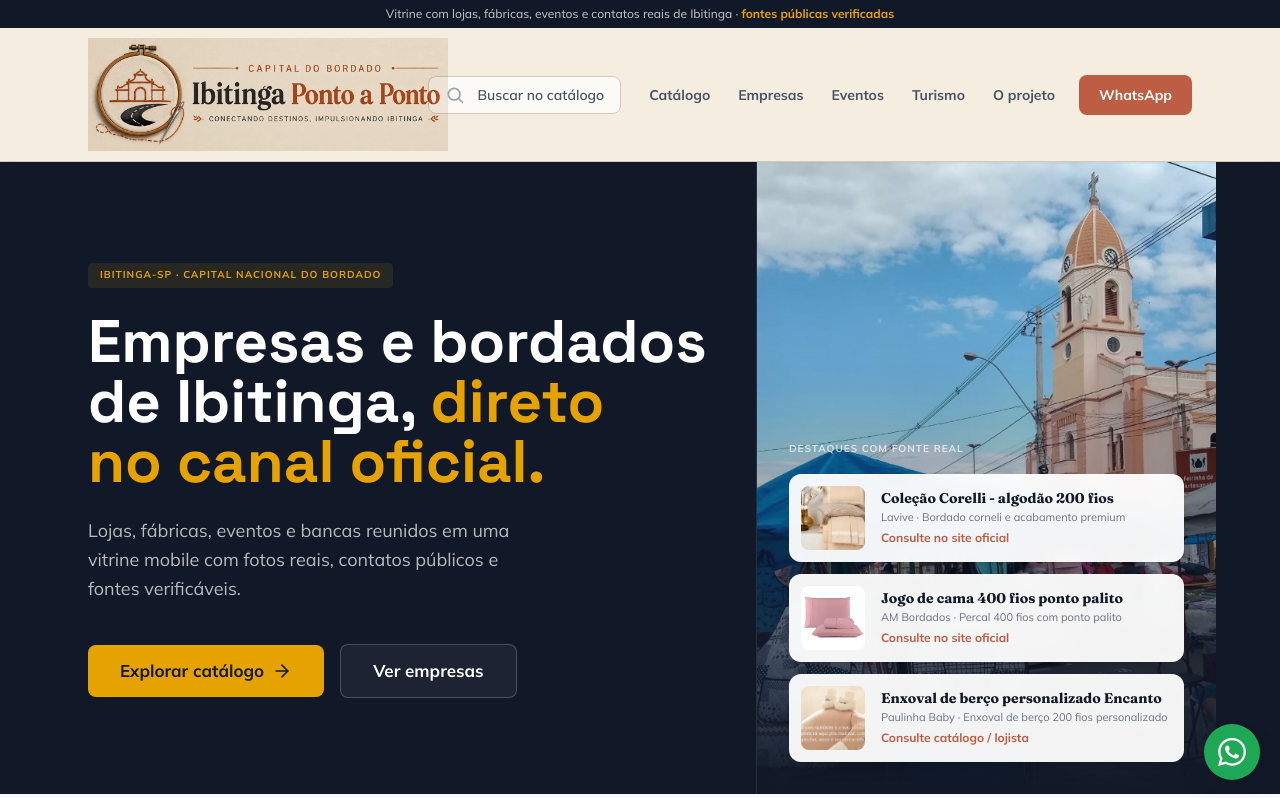
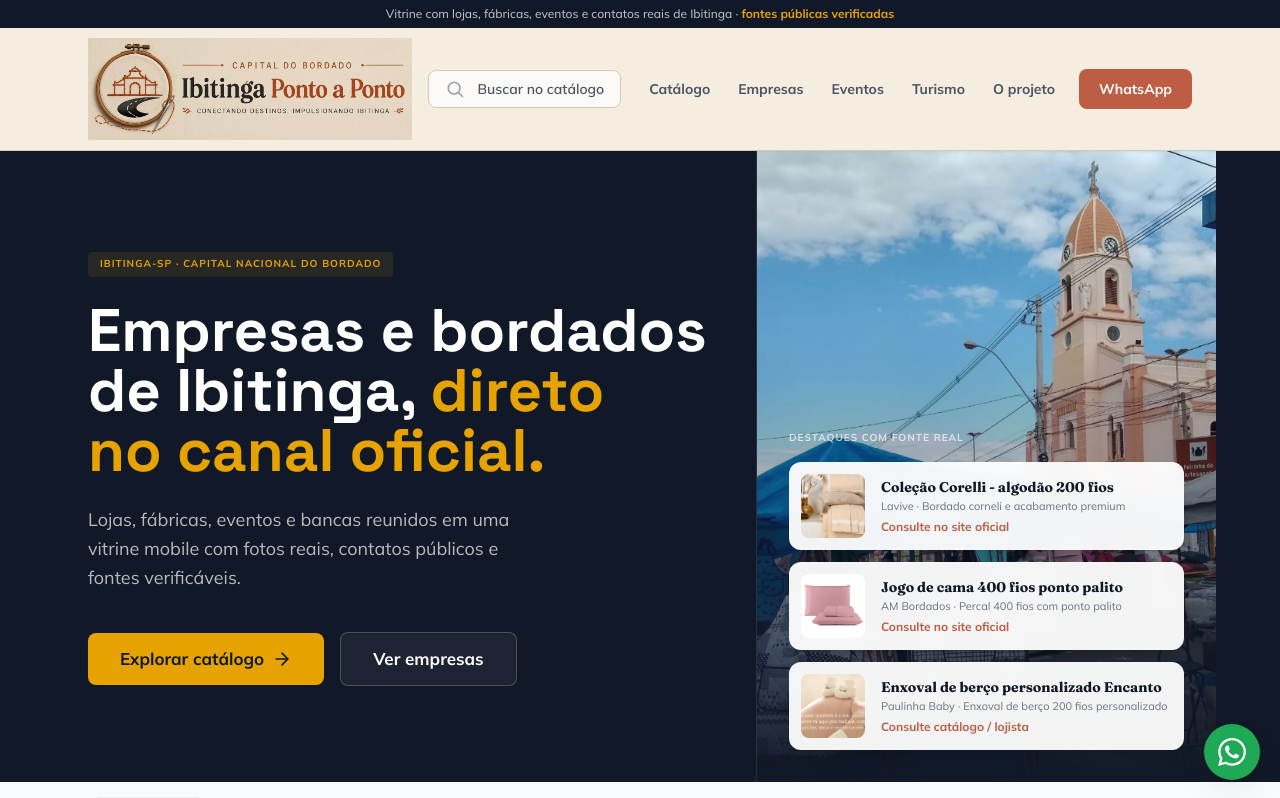
Before and after one commit to Pedro-Pizzi/ibitinga-ponto-a-ponto, a React (Vite) app: page / in a window 1280 px wide. Shown: the top 798 px of the page. Built offline with nearby package versions, Linux system fonts and the light colour scheme.

Commit message:
fix(cabecalho): prevent logo from overlapping search bar on smaller desktop screens

```diff
--- a/src/components/Cabecalho.jsx
+++ b/src/components/Cabecalho.jsx
@@ -18,7 +18,7 @@
       <img
         src={marcaBanner}
         alt="Ibitinga Ponto a Ponto - Capital do Bordado"
-        className="hidden h-auto w-[300px] max-w-[34vw] object-contain mix-blend-multiply lg:block xl:w-[360px]"
+        className="hidden h-auto w-[300px] max-w-full object-contain mix-blend-multiply lg:block xl:w-[360px]"
         decoding="async"
       />
 
```
